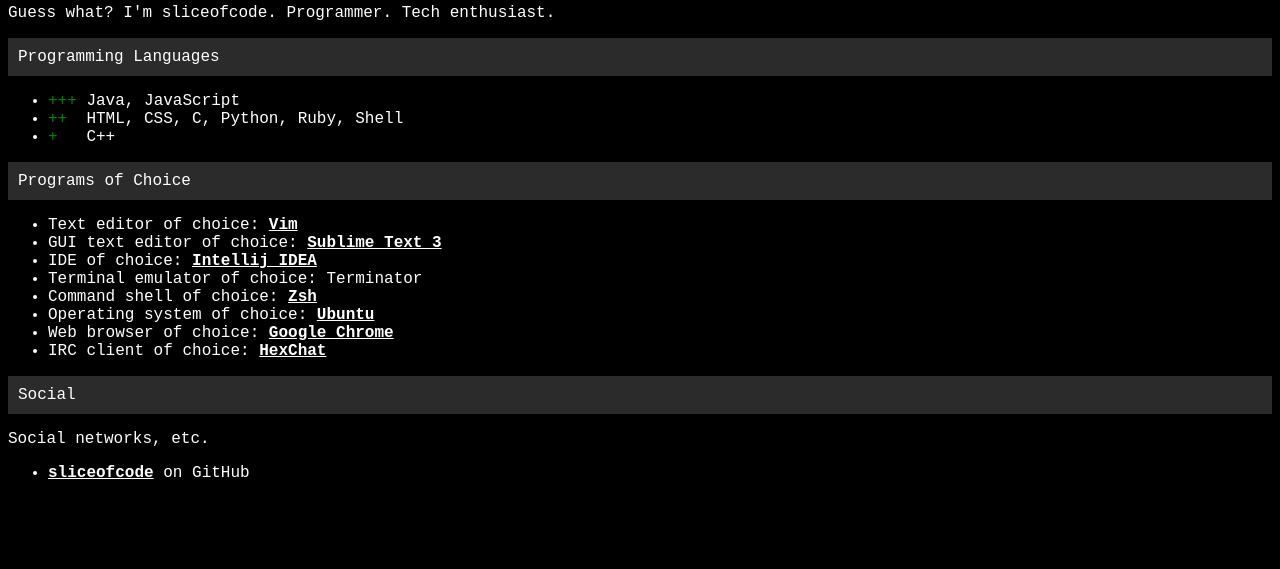
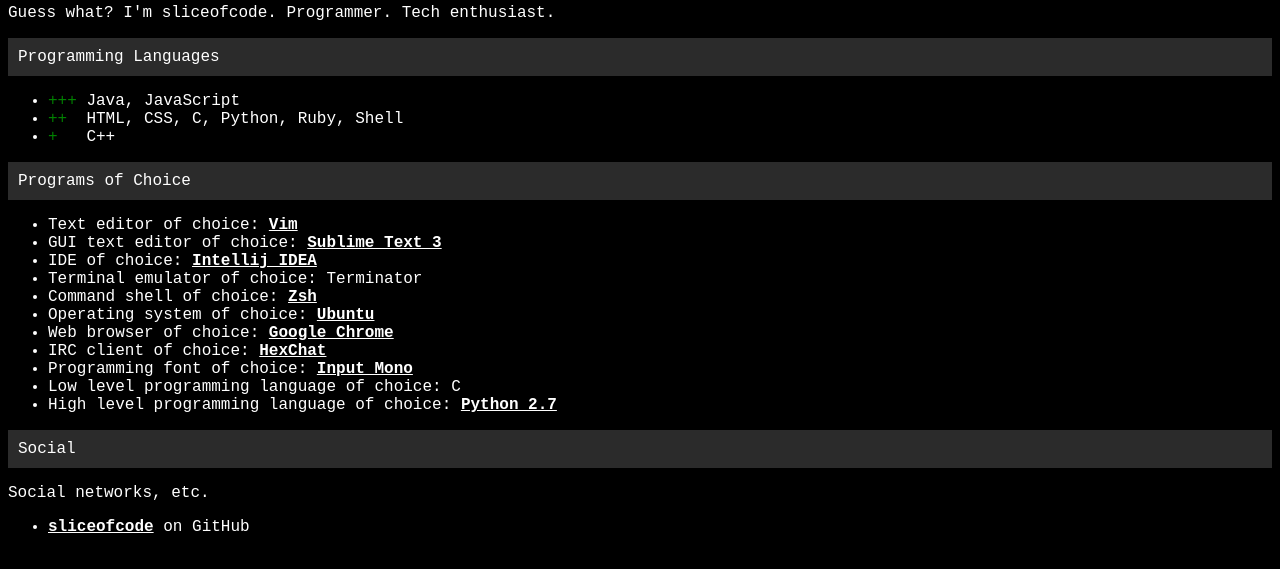
Before and after one commit to Fuwordy/sliceofcode.github.io, a plain HTML site: page index.html in a window 1280 px wide. Shown: the part 85-654 px from the top of the page. Drawn offline with Linux system fonts and the light colour scheme.

Commit message:
Add more stuffs.

```diff
--- a/index.html
+++ b/index.html
@@ -30,6 +30,9 @@
 		<li>Operating system of choice: <a href="http://www.ubuntu.com/">Ubuntu</a></li>
 		<li>Web browser of choice: <a href="https://chrome.google.com">Google Chrome</a></li>
 		<li>IRC client of choice: <a href="https://hexchat.github.io/">HexChat</a></li>
+		<li>Programming font of choice: <a href="http://input.fontbureau.com">Input Mono</a></li>
+		<li>Low level programming language of choice: C</li>
+		<li>High level programming language of choice: <a href="https://www.python.org/">Python 2.7</a></li>
 	</ul>
 
 	<div class="sep">Social</div>
```
